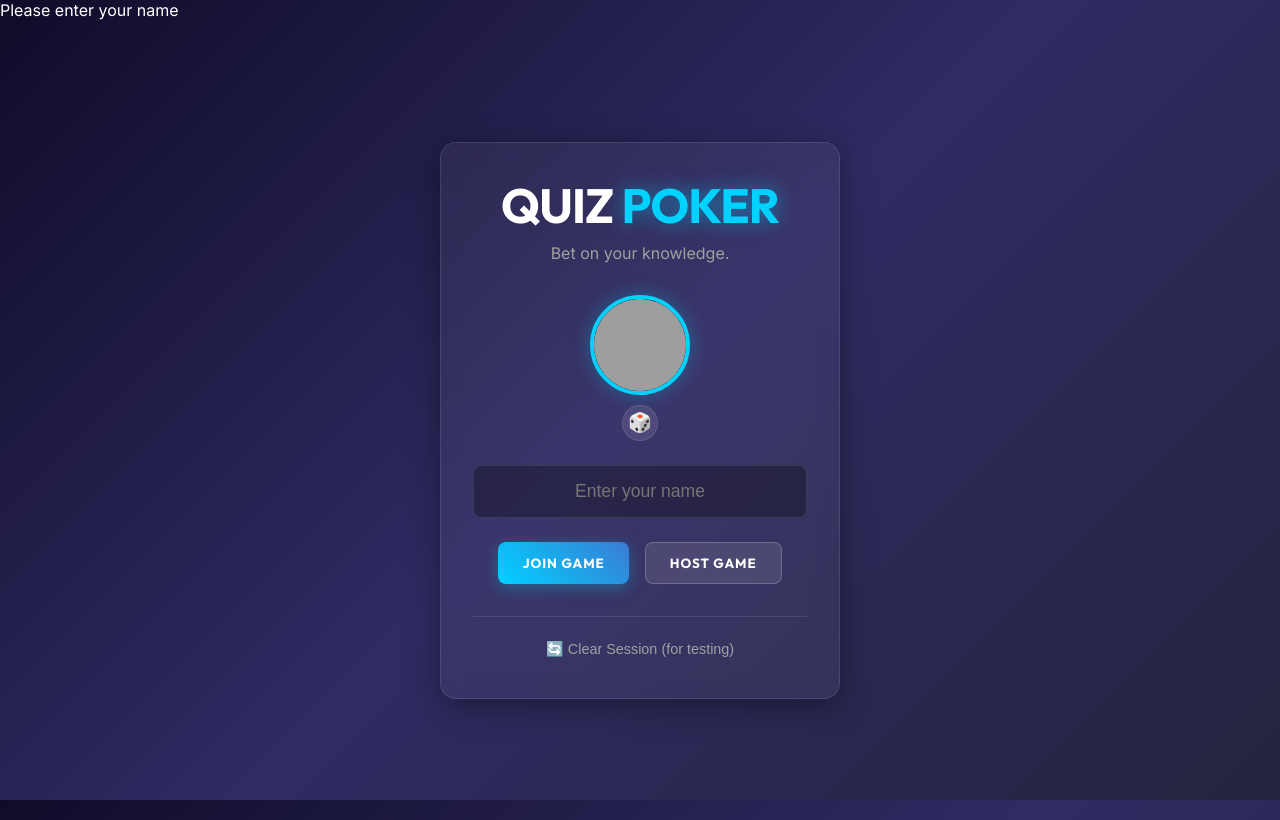
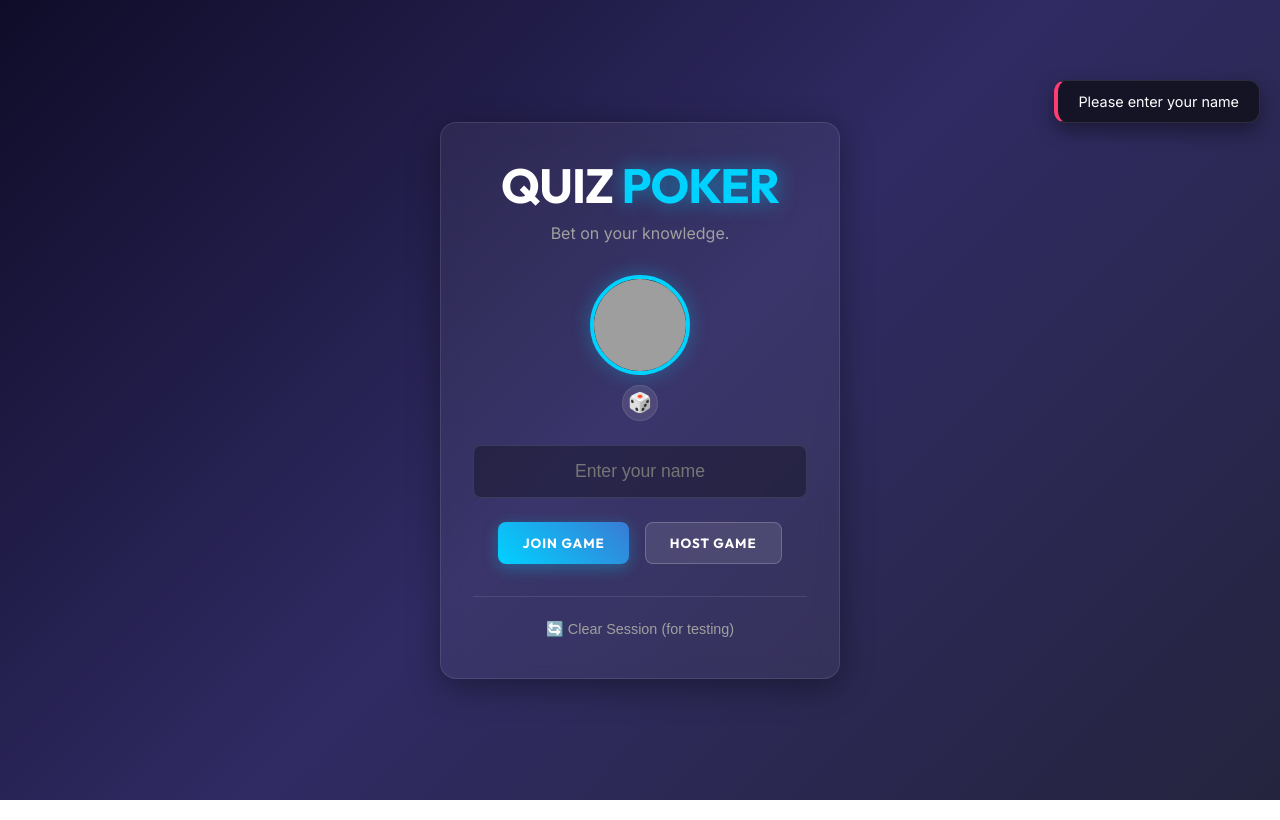
Before and after one commit to blumleo2004/Quiz-Poker, a website: page src/public/index.html in a window 1280 px wide. Both pictures are taken after a click on the button "JOIN GAME". Drawn offline with nearby package versions, Linux system fonts and the light colour scheme; no server answers; grey boxes are pictures that could not be loaded.

Commit message:
UI Fix: Toast notifications are now fixed position bubbles to prevent layout shift

```diff
--- a/src/public/style.css
+++ b/src/public/style.css
@@ -714,3 +714,43 @@ input:checked + .slider:before {
   font-size: 1rem;
   width: 20px;
 }
+
+/* Toast Notifications */
+#toast-container {
+  position: fixed;
+  top: 80px; /* Below header */
+  right: 20px;
+  z-index: 2000;
+  display: flex;
+  flex-direction: column;
+  gap: 10px;
+  pointer-events: none;
+}
+
+.toast {
+  background: rgba(20, 20, 35, 0.95);
+  border: 1px solid rgba(255, 255, 255, 0.1);
+  color: #fff;
+  padding: 12px 20px;
+  border-radius: 12px;
+  box-shadow: 0 8px 20px rgba(0,0,0,0.4);
+  backdrop-filter: blur(10px);
+  animation: slideInRight 0.3s cubic-bezier(0.175, 0.885, 0.32, 1.275) forwards;
+  max-width: 350px;
+  pointer-events: auto;
+  font-size: 0.9rem;
+  font-weight: 500;
+  border-left: 4px solid var(--accent-primary);
+  display: flex;
+  align-items: center;
+}
+
+.toast.success { border-left-color: var(--accent-success); }
+.toast.warning { border-left-color: var(--accent-warning); }
+.toast.error { border-left-color: var(--accent-danger); }
+.toast.info { border-left-color: var(--accent-primary); }
+
+@keyframes slideInRight {
+  from { transform: translateX(120%); opacity: 0; }
+  to { transform: translateX(0); opacity: 1; }
+}
```
